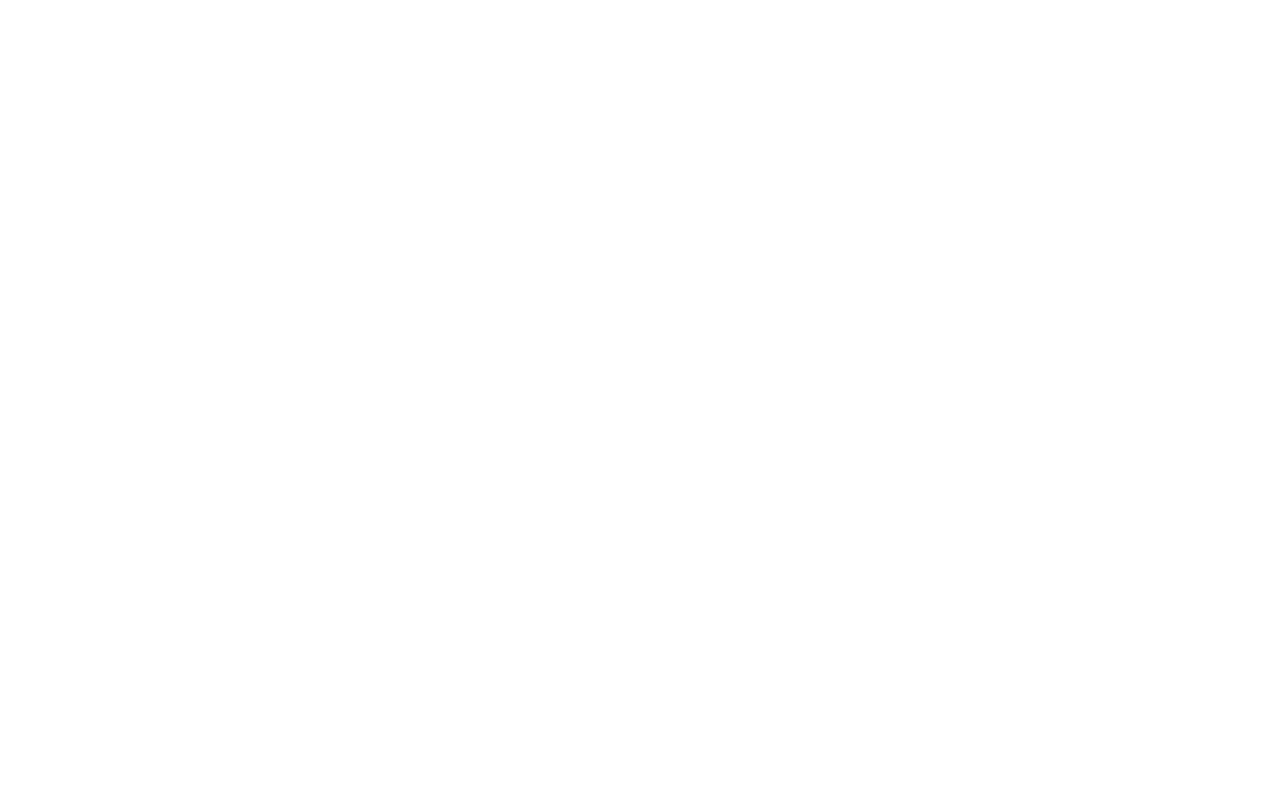
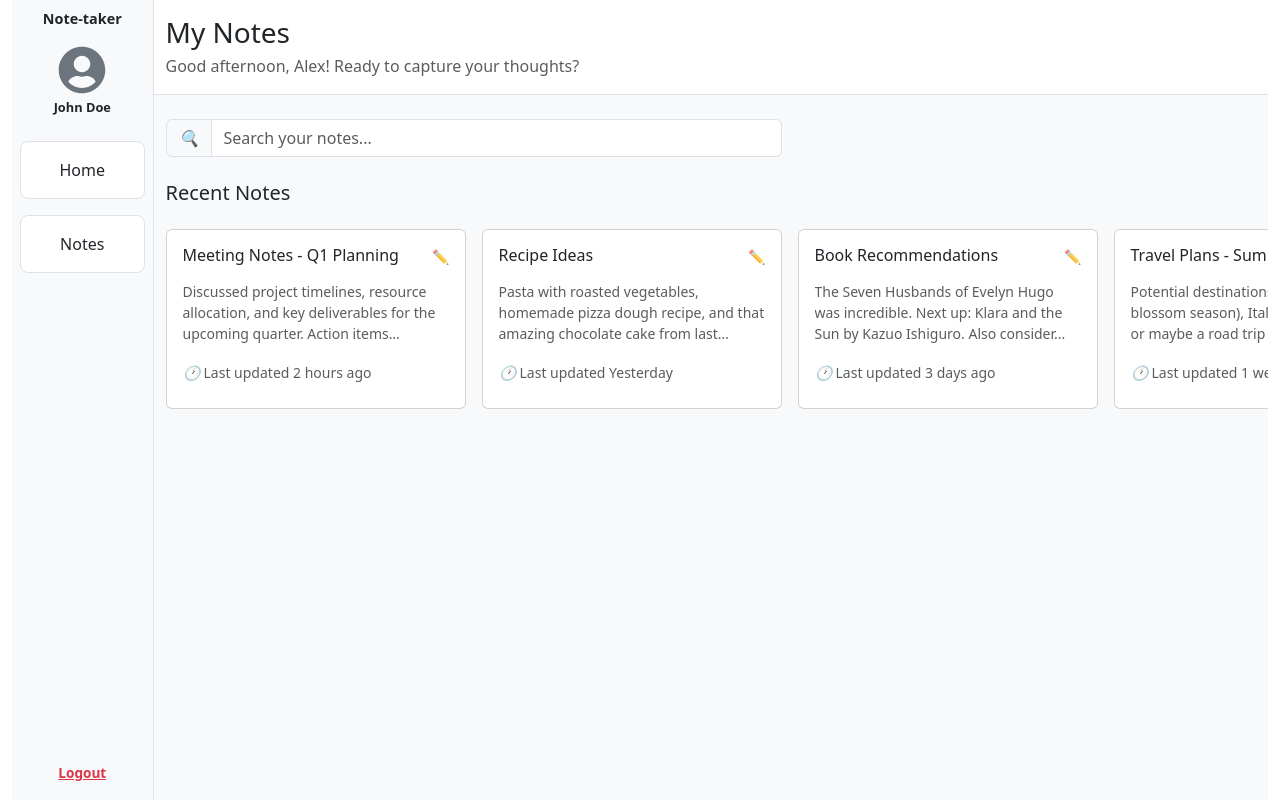
Before and after one commit to itbaans/cloudproj, a React (Create React App) app in the folder frontend/: page /home in a window 1280 px wide. Before the commit this address had no page. Built offline with nearby package versions, Linux system fonts and the light colour scheme; sample sign-in values are in the browser's storage.

Commit message:
fixing nav between side options

```diff
--- a/frontend/src/App/App.js
+++ b/frontend/src/App/App.js
@@ -6,7 +6,7 @@
 import Login from '../Authentication/Login';
 import SignUp from '../Authentication/SignUp';
 import Screen from './Screen';
-// import Dashboard from '../Components/Dashboard';
+import Dashboard from '../Components/Dashboard';
 // import UserPage from './UserPage';
 
 import Layout from '../App/AppLayout'; // New layout with Sidebar
@@ -20,15 +20,15 @@
   return (
     <Router>
       <Routes>
-        <Route path="/" element={<Navigate to={isLoggedIn ? "/screen" : "/login"} />} />
-        <Route path="/login" element={isLoggedIn ? <Navigate to="/screen" /> : <Login />} />
-        <Route path="/signup" element={isLoggedIn ? <Navigate to="/screen" /> : <SignUp />} />
+        <Route path="/" element={<Navigate to={isLoggedIn ? "/notes" : "/login"} />} />
+        <Route path="/login" element={isLoggedIn ? <Navigate to="/notes" /> : <Login />} />
+        <Route path="/signup" element={isLoggedIn ? <Navigate to="/notes" /> : <SignUp />} />
 
         {isLoggedIn && (
           <Route element={<Layout />}>
-            <Route path="/screen" element={<Screen />} />
-            {/*<Route path="/dashboard" element={<Dashboard />} />*/}
-            {/*<Route path="/userpage" element={<UserPage />} />*/}
+            <Route path="/notes" element={<Screen />} />
+            <Route path="/home" element={<Dashboard />} />
+            {/*<Route path="/user" element={<UserPage />} />*/}
           </Route>
         )}
 
--- /dev/null
+++ b/frontend/src/Components/Dashboard.js
@@ -0,0 +1,170 @@
+import React, { useState } from 'react';
+
+const Dashboard = () => {
+  const [searchTerm, setSearchTerm] = useState('');
+
+  // Sample notes data
+  const notes = [
+    {
+      id: 1,
+      title: "Meeting Notes - Q1 Planning",
+      preview: "Discussed project timelines, resource allocation, and key deliverables for the upcoming quarter. Action items include...",
+      lastUpdated: "2 hours ago"
+    },
+    {
+      id: 2,
+      title: "Recipe Ideas",
+      preview: "Pasta with roasted vegetables, homemade pizza dough recipe, and that amazing chocolate cake from last weekend...",
+      lastUpdated: "Yesterday"
+    },
+    {
+      id: 3,
+      title: "Book Recommendations",
+      preview: "The Seven Husbands of Evelyn Hugo was incredible. Next up: Klara and the Sun by Kazuo Ishiguro. Also consider...",
+      lastUpdated: "3 days ago"
+    },
+    {
+      id: 4,
+      title: "Travel Plans - Summer 2025",
+      preview: "Potential destinations: Japan (cherry blossom season), Italy (Tuscany region), or maybe a road trip through...",
+      lastUpdated: "1 week ago"
+    },
+
+  ];
+
+  const getGreeting = () => {
+    const hour = new Date().getHours();
+    if (hour < 12) return "Good morning";
+    if (hour < 17) return "Good afternoon";
+    return "Good evening";
+  };
+
+  const filteredNotes = notes.filter(note =>
+    note.title.toLowerCase().includes(searchTerm.toLowerCase()) ||
+    note.preview.toLowerCase().includes(searchTerm.toLowerCase())
+  );
+
+  return (
+    <>
+      <style>
+        {`
+          @import url('https://cdnjs.cloudflare.com/ajax/libs/bootstrap/5.3.0/css/bootstrap.min.css');
+
+          .notes-scroll {
+            overflow-x: auto;
+          }
+
+          .notes-flex {
+            display: flex;
+            gap: 1rem;
+            width: max-content;
+          }
+
+          .note-card {
+            width: 300px;
+            min-height: 180px;
+            flex-shrink: 0;
+          }
+
+          .note-preview {
+            display: -webkit-box;
+            -webkit-line-clamp: 3;
+            -webkit-box-orient: vertical;
+            overflow: hidden;
+          }
+        `}
+      </style>
+
+      <div className="min-vh-100 bg-light vw-100">
+        {/* Header */}
+        <div className="bg-white border-bottom sticky-top">
+          <div className="container-fluid py-3">
+            <div className="row align-items-center">
+              <div className="col">
+                <h1 className="h3 mb-1">My Notes</h1>
+                <p className="text-muted mb-0">
+                  {getGreeting()}, Alex! Ready to capture your thoughts?
+                </p>
+              </div>
+              <div className="col-auto">
+                <button className="btn btn-primary">
+                  <i className="me-2">+</i>New Note
+                </button>
+              </div>
+            </div>
+          </div>
+        </div>
+
+        {/* Search */}
+        <div className="container-fluid py-4">
+          <div className="row">
+            <div className="col-md-6">
+              <div className="input-group">
+                <span className="input-group-text">
+                  <i>🔍</i>
+                </span>
+                <input
+                  type="text"
+                  className="form-control"
+                  placeholder="Search your notes..."
+                  value={searchTerm}
+                  onChange={(e) => setSearchTerm(e.target.value)}
+                />
+              </div>
+            </div>
+          </div>
+        </div>
+
+        {/* Notes Section */}
+        <div className="container-fluid">
+          <div className="row mb-3">
+            <div className="col">
+              <h2 className="h5">Recent Notes</h2>
+            </div>
+            <div className="col-auto">
+              <small className="text-muted">
+                {filteredNotes.length} {filteredNotes.length === 1 ? 'note' : 'notes'}
+              </small>
+            </div>
+          </div>
+
+          {filteredNotes.length > 0 ? (
+            <div className="notes-scroll pb-3">
+              <div className="notes-flex">
+                {filteredNotes.map((note) => (
+                  <div key={note.id} className="card note-card">
+                    <div className="card-body">
+                      <div className="d-flex justify-content-between align-items-start mb-2">
+                        <h5 className="card-title h6">{note.title}</h5>
+                        <small className="text-muted">✏️</small>
+                      </div>
+                      <p className="card-text text-muted small note-preview">
+                        {note.preview}
+                      </p>
+                      <div className="mt-auto">
+                        <small className="text-muted">
+                          <i className="me-1">🕐</i>
+                          Last updated {note.lastUpdated}
+                        </small>
+                      </div>
+                    </div>
+                  </div>
+                ))}
+              </div>
+            </div>
+          ) : (
+            <div className="text-center py-5">
+              <div className="mb-3">
+                <i style={{ fontSize: '3rem' }}>🔍</i>
+              </div>
+              <h4>No notes found</h4>
+              <p className="text-muted">Try adjusting your search terms.</p>
+            </div>
+          )}
+        </div>
+      </div>
+    </>
+  );
+};
+
+export default Dashboard;
--- a/frontend/src/Components/Sidebar.js
+++ b/frontend/src/Components/Sidebar.js
@@ -15,7 +15,8 @@
   };
 
   const handleNavigation = (name) => {
-
+    setActiveSection(name);
+    navigate(`/${name}`);
   }
 
   return (
@@ -43,8 +44,8 @@
         <ListGroup variant="flush" className="text-center">
           <ListGroup.Item
             action
-            active={activeSection === 'Home'}
-            onClick={() => setActiveSection('Home')}
+            active={activeSection === 'home'}
+            onClick={() => handleNavigation('home')}
             className="py-3 px-3 mb-3 border rounded-3"
             style={{ fontSize: '1.0rem' }}
           >
@@ -53,7 +54,7 @@
           <ListGroup.Item
             action
             active={activeSection === 'notes'}
-            onClick={() => setActiveSection('notes')}
+            onClick={() => handleNavigation('notes')}
             className="py-3 px-3 mb-3 border rounded-3"
             style={{ fontSize: '1.0rem' }}
           >
```
